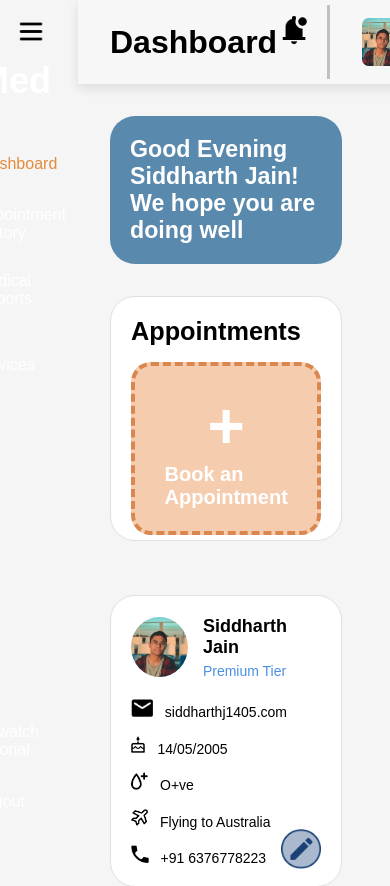
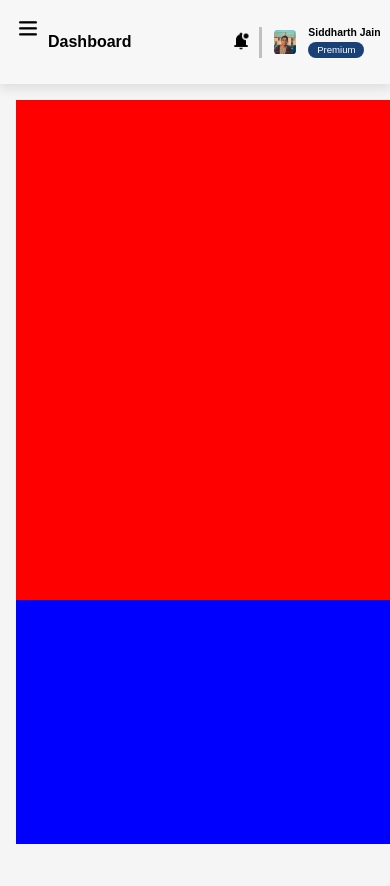
Before and after one commit to affangitty/JetSetMed, a React (Vite) app: page / in a window 390 px wide. Shown: the top 886 px of the page. After the commit the page ends 844 px from the top, so only its background shows below. Built offline with nearby package versions, Linux system fonts and the light colour scheme.

Commit message:
feat : make layout for dashboard and make sidebar and navbar completely responsive with layout

```diff
--- /dev/null
+++ b/src/Layouts/DashboardLayout/DashboardLayout.css
@@ -0,0 +1,34 @@
+.dashboard-container {
+  display: flex;
+}
+
+.layout-right {
+  margin-left: 18vw;
+  width: calc(100vw - 18vw);
+  display: flex;
+  flex-direction: column;
+}
+
+.layout-top {
+  width: calc(100vw - 18vw);
+}
+
+.layout-main {
+  margin-top: 10vh;
+  padding: 1rem;
+  overflow: auto;
+  height: calc(100vh - 10vh);
+  width: 100%;
+}
+
+/* Media Query for Responsive Design */
+@media (max-width: 768px) {
+  .layout-right {
+    margin-left: 0;
+    width: 100vw;
+  }
+  .layout-top {
+    width: 100vw;
+  }
+
+}
--- /dev/null
+++ b/src/Layouts/DashboardLayout/DashboardLayout.jsx
@@ -0,0 +1,22 @@
+import React from "react";
+import "./DashboardLayout.css";
+import Sidebar from "../../Utilities/Sidebar/Sidebar";
+import Navbar from "../../Utilities/Navbar/Navbar";
+
+const DashboardLayout = ({ title, children }) => {
+  return (
+    <div className="dashboard-container">
+      <div className="layout-left">
+        <Sidebar />
+      </div>
+      <div className="layout-right">
+        <div className="layout-top">
+          <Navbar title={title} />
+        </div>
+        <div className="layout-main">{children}</div>
+      </div>
+    </div>
+  );
+};
+
+export default DashboardLayout;
--- a/src/Pages/Dashboard/Dashboard.css
+++ b/src/Pages/Dashboard/Dashboard.css
@@ -1,4 +1,4 @@
-.dashboard {
+/* .dashboard {
   display: flex;
   height: 100vh;
 }
@@ -49,4 +49,20 @@
   width: 95%;
   height: 100%;
 }
+} */
+
+.dash-content1 {
+  height: 500px;
+  width: 500px;
+  background-color: red;
 }
+.dash-content2 {
+  height: 500px;
+  width: 500px;
+  background-color: blue;
+}
+.dash-content3 {
+  height: 500px;
+  width: 500px;
+  background-color: green;
+}
--- a/src/Pages/Dashboard/Dashboard.jsx
+++ b/src/Pages/Dashboard/Dashboard.jsx
@@ -1,30 +1,48 @@
+// import React from "react";
+// import "./Dashboard.css";
+// import Navbar from "../../Utilities/Navbar/Navbar";
+// import Sidebar from "../../Utilities/Sidebar/Sidebar";
+// import Greetings from "../../Components/Greetings/Greetings";
+// import BookAppointment from "../../Components/BookAppointment/BookAppointment";
+// import UserCard from "../../Components/UserCard/UserCard";
+// import ServiceOffered from "../../Components/ServiceOffered/ServiceOffered";
+
+// const Dashboard = () => {
+//   return (
+//     <div className="dashboard">
+//       <Sidebar />
+//       <div className="dashboard-content">
+//         <Navbar title={"Dashboard"} />
+//         <div className="dashboard-main">
+//           <div className="dash-left">
+//             <Greetings/>
+//             <BookAppointment />
+//           </div>
+//           <div className="dash-right">
+//             <UserCard/>
+//             <ServiceOffered/>
+//           </div>
+//         </div>
+//       </div>
+//     </div>
+//   );
+// };
+
+// export default Dashboard;
+
 import React from "react";
 import "./Dashboard.css";
-import Navbar from "../../Utilities/Navbar/Navbar";
-import Sidebar from "../../Utilities/Sidebar/Sidebar";
-import Greetings from "../../Components/Greetings/Greetings";
-import BookAppointment from "../../Components/BookAppointment/BookAppointment";
-import UserCard from "../../Components/UserCard/UserCard";
-import ServiceOffered from "../../Components/ServiceOffered/ServiceOffered";
+import DashboardLayout from "../../Layouts/DashboardLayout/DashboardLayout";
 
 const Dashboard = () => {
   return (
-    <div className="dashboard">
-      <Sidebar />
-      <div className="dashboard-content">
-        <Navbar title={"Dashboard"} />
-        <div className="dashboard-main">
-          <div className="dash-left">
-            <Greetings/>
-            <BookAppointment />
-          </div>
-          <div className="dash-right">
-            <UserCard/>
-            <ServiceOffered/>
-          </div>
-        </div>
-      </div>
-    </div>
+    <>
+      <DashboardLayout title={"Dashboard"}>
+        <div className="dash-content1"></div>
+        <div className="dash-content2"></div>
+        <div className="dash-content3"></div>
+      </DashboardLayout>
+    </>
   );
 };
 
--- a/src/Utilities/Navbar/Navbar.css
+++ b/src/Utilities/Navbar/Navbar.css
@@ -2,13 +2,14 @@
   background-color: #f7f7f7;
   box-shadow: 0px 4px 10px 1px #00000017;
   height: 10vh;
-  width: 83%;
+  width: 82vw;
   display: flex;
   align-items: center;
   justify-content: space-between;
-  padding:0 2rem;
+  padding: 0 2rem;
   position: fixed;
   top: 0;
+  left: 18vw;
   z-index: 10;
 }
 
@@ -56,3 +57,60 @@
   padding-top: 0.5rem;
   height: 2.6rem;
 }
+
+@media (max-width: 769px) {
+  .navbar {
+    width: 100%;
+    left: 0;
+    padding-left: 3.5rem;
+  }
+  .pinfo h1 {
+    font-size: 1rem;
+  }
+  .profbutton p {
+    font-size: 0.75rem;
+  }
+  .profile {
+    gap: 1rem;
+    padding-left: 1rem;
+  }
+  .profbutton {
+    line-height: 1.25rem;
+    text-align: center;
+    width: 4rem;
+  }
+}
+
+@media (max-width: 426px) {
+  .navbar {
+    padding: 0;
+    padding-left: 3rem;
+  }
+  .pinfo h1 {
+    font-size: 0.65rem;
+  }
+  .profbutton p {
+    font-size: 0.6rem;
+  }
+  .navbar-title {
+    font-size: 1rem;
+  }
+  .profile {
+    gap: 0.75rem;
+    padding-left: 0.75rem;
+  }
+  .pfp {
+    height: 1.5rem;
+    width: 2rem;
+    border-radius: 15%;
+  }
+  .notif {
+    height: 1.5rem;
+    padding-right: 0.5rem;
+  padding-top: 0.25rem;
+  }
+  .profbutton {
+    line-height: 1rem;
+    width: 3.5rem;
+  }
+}
--- a/src/Utilities/Navbar/Navbar.jsx
+++ b/src/Utilities/Navbar/Navbar.jsx
@@ -5,7 +5,7 @@ import userData from "../../Data/user-data.js";
 const Navbar = ({ title }) => {
   return (
     <div className="navbar">
-      <h1>{title}</h1>
+      <h1 className="navbar-title">{title}</h1>
       <div className="navright">
         <img
           className="notif"
--- a/src/Utilities/Sidebar/Sidebar.css
+++ b/src/Utilities/Sidebar/Sidebar.css
@@ -4,11 +4,12 @@
   flex-direction: column;
   justify-content: space-between;
   background-color: var(--secondary-color);
-  width: 20%;
+  width: 18vw;
+  height: 100vh;
   color: white;
   position: fixed;
   top: 0;
-  height: 100vh;
+  left: 0;
   transition: transform 0.3s ease;
   transform: translateX(-100%);
   z-index: 100;
@@ -29,8 +30,8 @@
 }
 
 .hamburger-menu img {
-  width: 30px;
-  height: 30px;
+  width: 1.875rem;
+  height: 1.875rem;
 }
 
 .sidebar li {
@@ -38,7 +39,7 @@
 }
 
 .sidebar-links img {
-  height: 25px;
+  height: 1.5rem;
 }
 
 .present-link {
@@ -88,3 +89,42 @@
     display: none;
   }
 }
+
+@media (max-width: 768px) {
+  .sidebar{
+    width: 30vw;
+  }
+  .logo{
+    font-size: 0.9rem;
+  }
+  .sidebar-top{
+    margin-top: 3rem;
+  }
+  .logo > h1 > img {
+    height: 1.75rem;
+    margin-right: 10px;
+  }
+}
+
+@media (max-width: 426px){
+  .sidebar{
+    width: 50vw;
+  }
+  .logo{
+    font-size: 0.6rem;
+  }
+  .logo > h1 > img {
+    height: 1.25rem;
+    margin-right: 8px;
+  }
+  .sidebar-links{
+    font-size: 0.8rem;
+  }
+  .sidebar-links img {
+    height: 1rem;
+  }
+  .hamburger-menu img {
+    width: 1.5rem;
+    height: 1.5rem;
+  }
+}
--- a/src/Utilities/Sidebar/Sidebar.jsx
+++ b/src/Utilities/Sidebar/Sidebar.jsx
@@ -2,7 +2,7 @@ import React, { useState, useEffect } from "react";
 import { NavLink } from "react-router-dom";
 import "./Sidebar.css";
 import logo from "../../../public/Images/Icons/LOGO.png";
-import hamburgerIcon from "../../../public/Images/Icons/hamburger.png"; // Add an icon for the hamburger menu
+import hamburgerIcon from "../../../public/Images/Icons/hamburger.png";
 
 const Sidebar = () => {
   const [isOpen, setIsOpen] = useState(false);
@@ -16,13 +16,11 @@ const Sidebar = () => {
     const handleResize = () => {
       setIsMobile(window.innerWidth <= 768);
       if (window.innerWidth > 768) {
-        setIsOpen(false); // Ensure sidebar is closed on larger screens
+        setIsOpen(false);
       }
     };
 
     window.addEventListener("resize", handleResize);
-
-    // Clean up the event listener on component unmount
     return () => {
       window.removeEventListener("resize", handleResize);
     };
@@ -64,10 +62,17 @@ const Sidebar = () => {
           <img src={hamburgerIcon} alt="Menu" />
         </button>
       )}
-      <div className={`sidebar ${isOpen ? "open" : ""} ${isMobile ? "mobile" : ""}`}>
+      <div
+        className={`sidebar ${isOpen ? "open" : ""} ${
+          isMobile ? "mobile" : ""
+        }`}
+      >
         <div className="sidebar-top">
           <div className="logo">
-            <h1><img src={logo} alt="Logo" />JetSetMed</h1>
+            <h1>
+              <img src={logo} alt="Logo" />
+              JetSetMed
+            </h1>
           </div>
           <div className="horizontal-line"></div>
           <ul className="sidebar-links">
@@ -96,7 +101,11 @@ const Sidebar = () => {
                   `present-link ${isActive ? "active-link" : ""}`
                 }
               >
-                <img src={link.src} alt={link.label} className={link.className} />
+                <img
+                  src={link.src}
+                  alt={link.label}
+                  className={link.className}
+                />
                 <p>{link.label}</p>
               </NavLink>
             </li>
```
